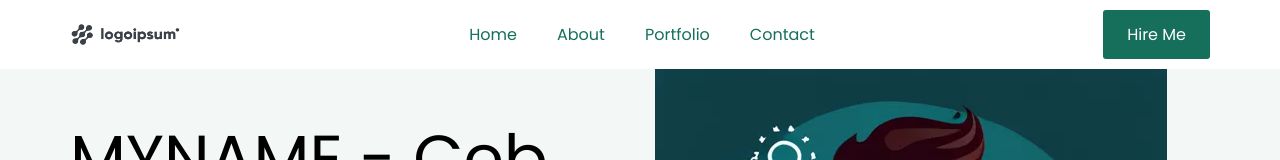
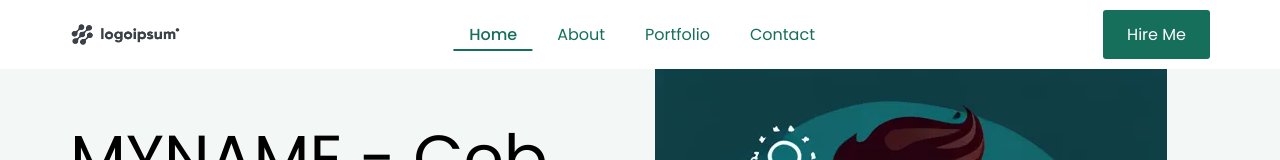
Before and after one commit to nurkanat-doszhan/portfolio, a React (Create React App) app: page / in a window 1280 px wide. Shown: the top 160 px of the page. Built offline with nearby package versions, Linux system fonts and the light colour scheme; no server answers.

Commit message:
Добавил актив класс

```diff
--- a/src/components/Navbar.js
+++ b/src/components/Navbar.js
@@ -8,7 +8,7 @@ const Navbar = () => {
       <nav className={style.navbar}>
         <img className={style.navbar_logo} src="/logo.webp" />
         <ul>
-          <li><NavLink to="/">Home</NavLink></li>
+          <li><NavLink to="/" exact>Home</NavLink></li>
           <li><NavLink to="/about">About</NavLink></li>
           <li><NavLink to="/portfolio">Portfolio</NavLink></li>
           <li><NavLink to="/contact">Contact</NavLink></li>
@@ -19,5 +19,4 @@ const Navbar = () => {
   )
 }
 
-
 export default Navbar;
--- a/src/components/Navbar.module.scss
+++ b/src/components/Navbar.module.scss
@@ -15,6 +15,20 @@
     li {
       a {
         padding: 13px 20px;
+        &:global.active {
+          position: relative;
+          font-weight: 500;
+          &::after {
+            content: '';
+            position: absolute;
+            background: #156F5B;
+            height: 2px;
+            width: 90%;
+            bottom: 8px;
+            left: 50%;
+            transform: translateX(-50%);
+          }
+        }
       }
     }
   }
```
